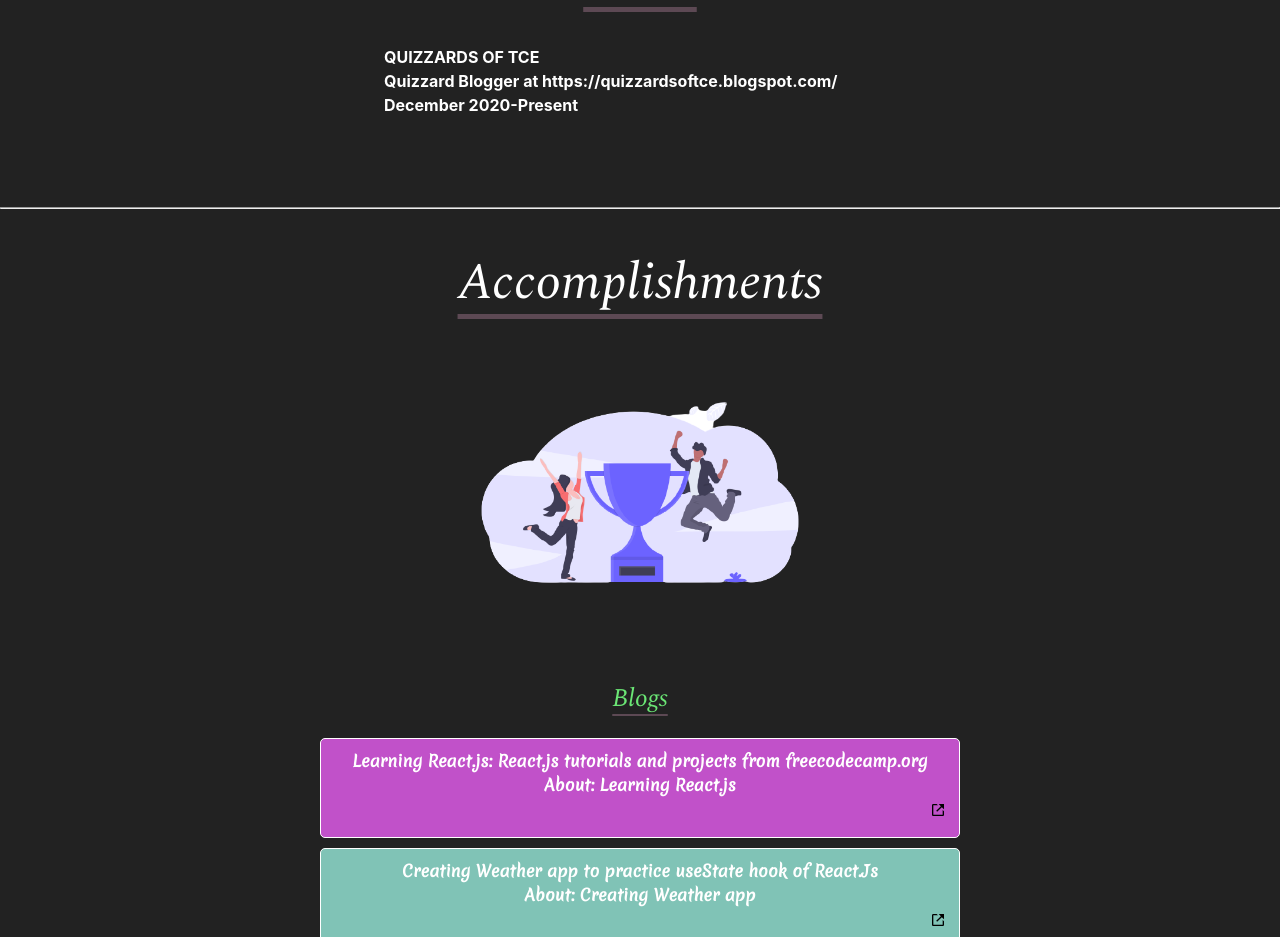
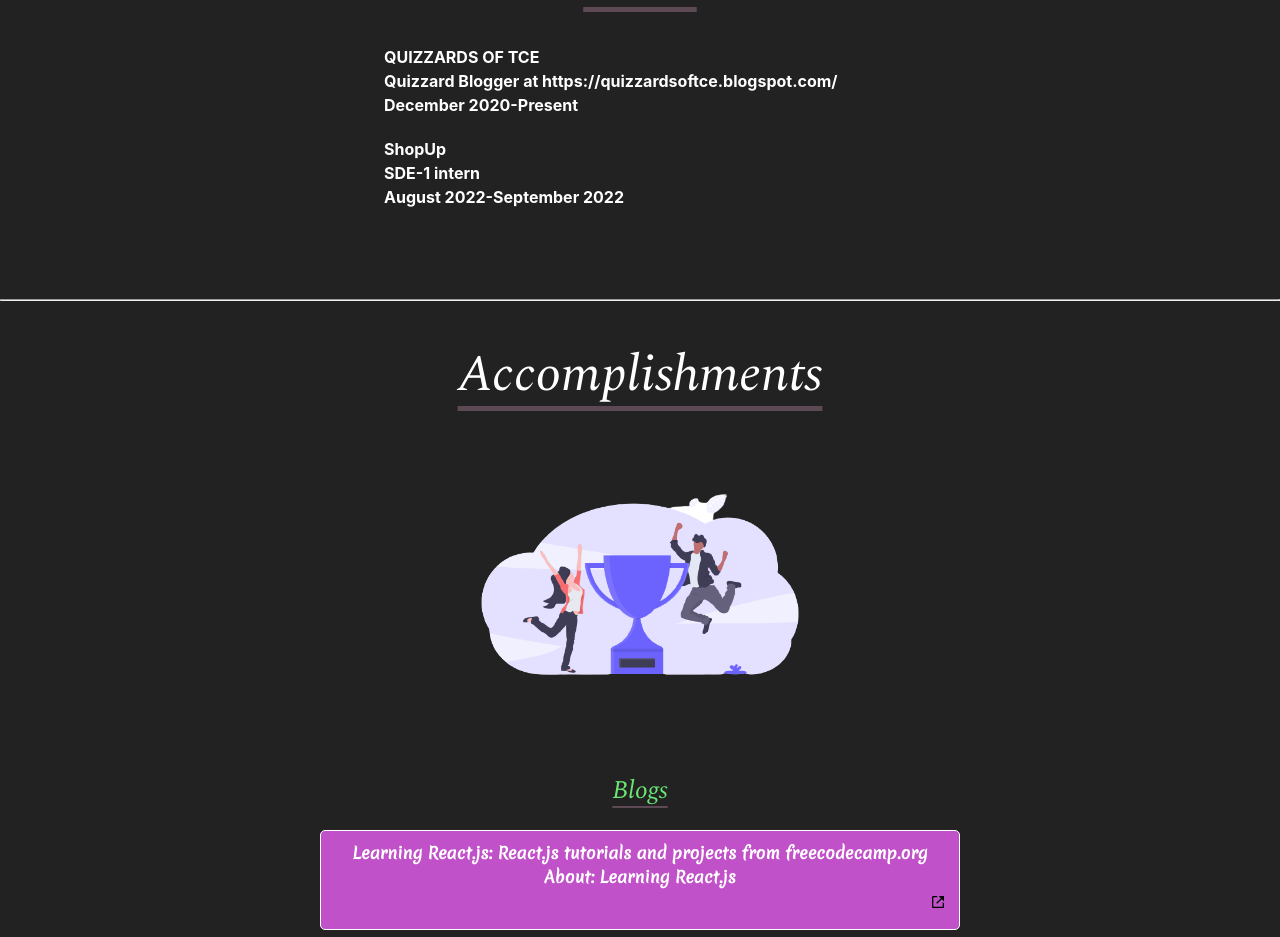
Before and after one commit to maryada6/Portfolio, a React (Create React App) app: page /skills in a window 1280 px wide. Shown: the part 1180-2117 px from the top of the page. Built offline with nearby package versions, Linux system fonts and the light colour scheme; a web font is replaced by a local one.

Commit message:
Update data.js

```diff
--- a/src/data.js
+++ b/src/data.js
@@ -81,7 +81,7 @@ const educationData = [
     field: "Computer science  and engineering",
     start: 2019,
     end: 2023,
-    grade: "9.75 CGPA",
+    grade: "9.62 CGPA",
     description: "",
   },
   {
@@ -150,6 +150,13 @@ const workData = [
     end: "Present",
     description: "Quizzard Blogger at https://quizzardsoftce.blogspot.com",
   },
+  {
+    Organisation: "ShopUp",
+    role: "SDE-1 intern",
+    start: "August 2022",
+    end: "September 2022",
+    description: "Intership covered TDD and good coding conventions",
+  }
 ];
 
 const accomplishmentsData = [
```
